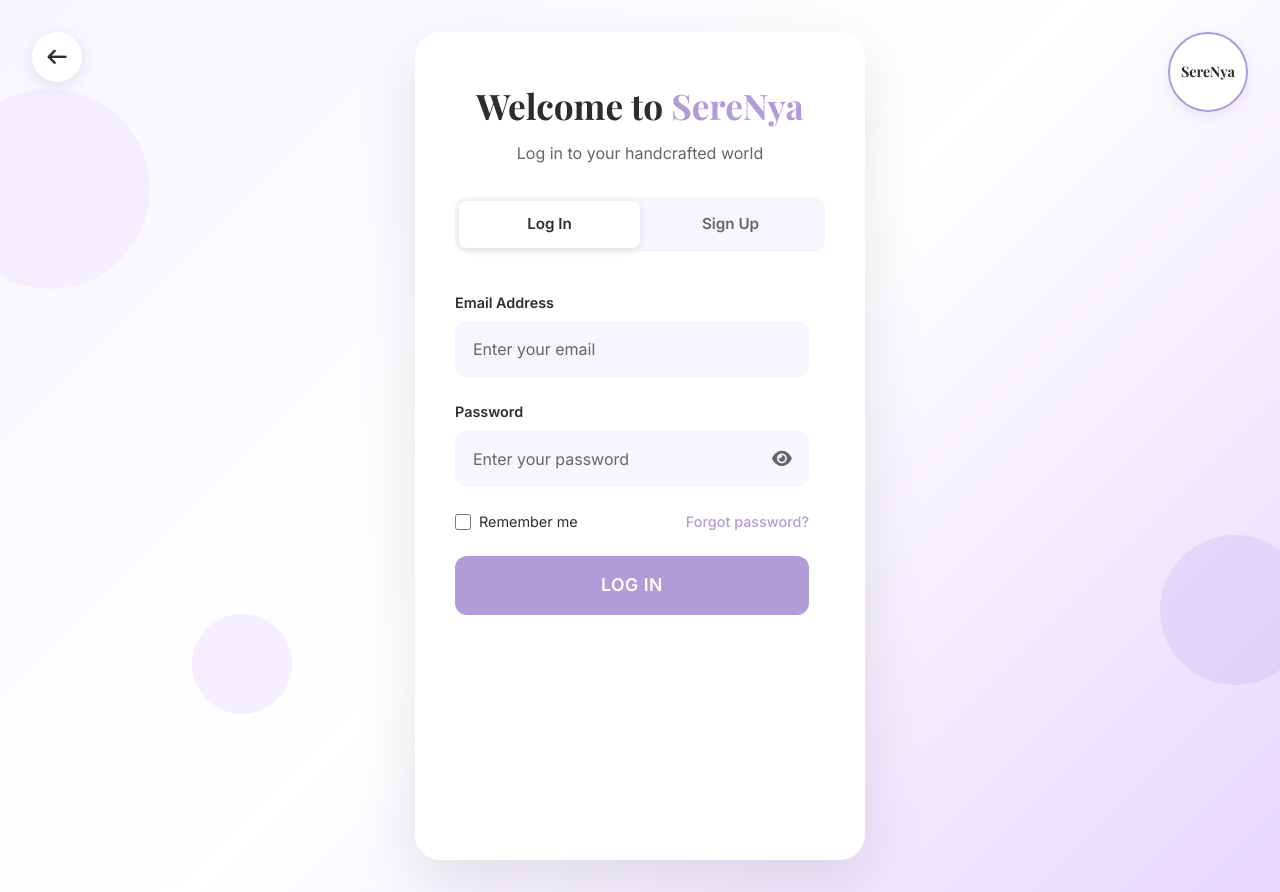
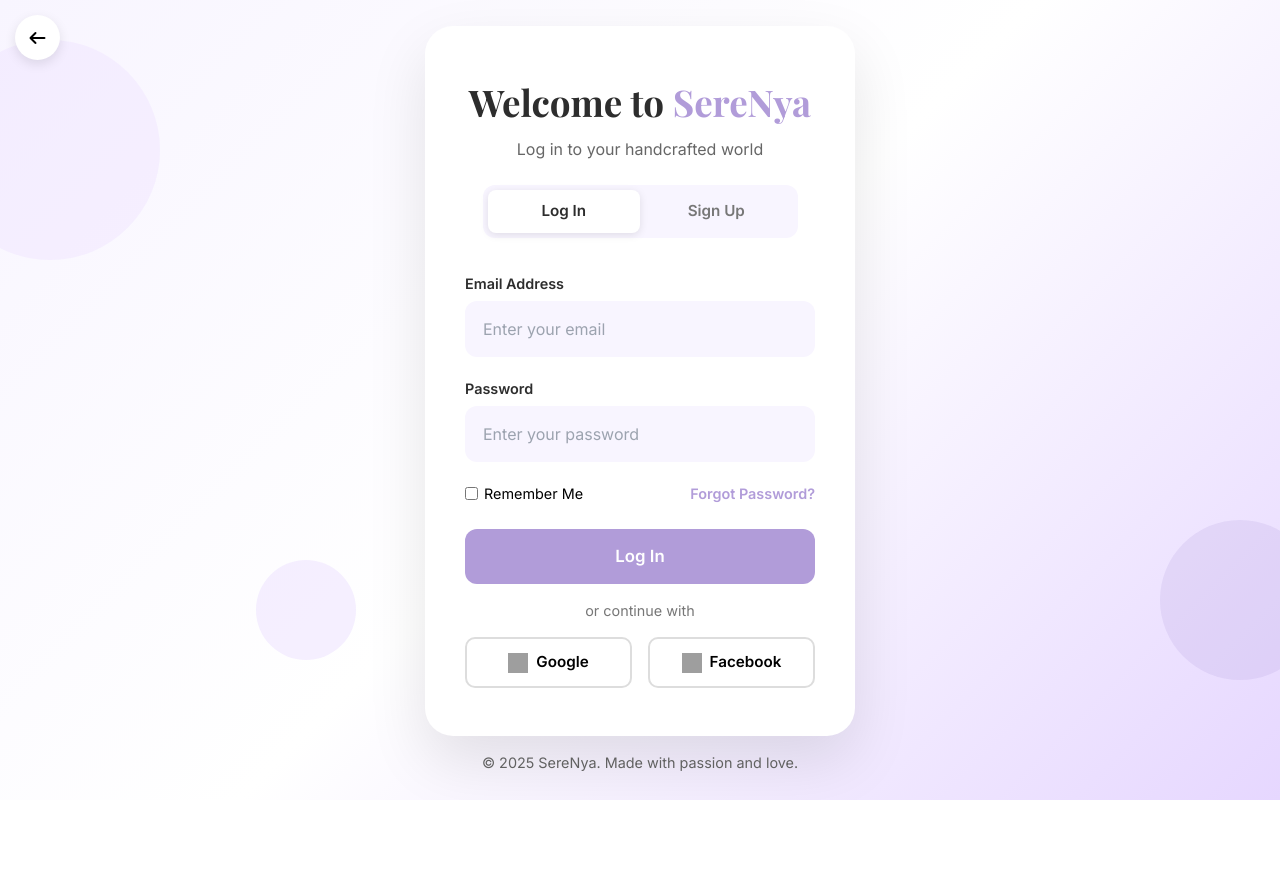
Before and after one commit to haniyabadar/HomePage, a plain HTML site: page login.html in a window 1280 px wide. Shown: the top 892 px of the page. After the commit the page ends 800 px from the top, so only its background shows below. Drawn offline with nearby package versions, Linux system fonts and the light colour scheme; grey boxes are pictures that could not be loaded.

Commit message:
updated files

```diff
--- a/login.html
+++ b/login.html
@@ -15,381 +15,235 @@
       --lilac-subtle: #e6d7ff;
       --neutral-light: #ffffff;
       --neutral-dark: #2d2d2d;
-      --background: #ffffff;
-      --card-bg: #fafafa;
-      --text-dark: #2d2d2d;
-      --text-light: #666666;
       --serenya-pink: #b19cd9;
     }
 
-    .font-playfair { font-family: 'Playfair Display', serif; }
-    .font-inter { font-family: 'Inter', sans-serif; }
-
     body {
-      background: linear-gradient(135deg, var(--lilac-light) 0%, #ffffff 50%, var(--lilac-subtle) 100%);
+      background: linear-gradient(135deg, var(--lilac-light), #ffffff 50%, var(--lilac-subtle));
       min-height: 100vh;
       font-family: 'Inter', sans-serif;
+      display: flex;
+      flex-direction: column;
+      align-items: center;
+      justify-content: center;
       position: relative;
-      overflow-x: hidden;
+      padding: 1rem;
     }
 
-    /* Decorative background elements inspired by reference */
+    /* Decorative circles */
     .bg-decoration {
       position: absolute;
       border-radius: 50%;
-      background: var(--lilac-subtle);
-      opacity: 0.3;
       z-index: 0;
     }
-
-    .bg-decoration:nth-child(1) {
-      width: 200px;
-      height: 200px;
-      top: 10%;
-      left: -50px;
-    }
-
-    .bg-decoration:nth-child(2) {
-      width: 150px;
-      height: 150px;
-      top: 60%;
-      right: -30px;
-      background: var(--serenya-pink);
-      opacity: 0.2;
-    }
-
-    .bg-decoration:nth-child(3) {
-      width: 100px;
-      height: 100px;
-      bottom: 20%;
-      left: 15%;
-      background: var(--accent-color);
-      opacity: 0.4;
-    }
-
-    .container {
-      min-height: 100vh;
-      display: flex;
-      align-items: center;
-      justify-content: center;
-      padding: 2rem 1rem;
-      position: relative;
-      z-index: 1;
-    }
-
-    .back-button {
-      position: absolute;
-      top: 2rem;
-      left: 2rem;
-      background: white;
-      border: none;
-      border-radius: 50%;
-      width: 50px;
-      height: 50px;
-      display: flex;
-      align-items: center;
-      justify-content: center;
-      cursor: pointer;
-      box-shadow: 0 4px 15px rgba(0, 0, 0, 0.1);
-      transition: all 0.3s ease;
-      z-index: 10;
-    }
-
-    .back-button:hover {
-      transform: translateX(-3px);
-      box-shadow: 0 6px 20px rgba(0, 0, 0, 0.15);
-    }
-
-    .back-button i {
-      font-size: 1.2rem;
-      color: var(--text-dark);
-    }
-
-    .brand-badge {
-      position: absolute;
-      top: 2rem;
-      right: 2rem;
-      background: white;
-      border: 2px solid var(--serenya-pink);
-      border-radius: 50%;
-      width: 80px;
-      height: 80px;
-      display: flex;
-      align-items: center;
-      justify-content: center;
-      font-family: 'Playfair Display', serif;
-      font-weight: 700;
-      color: var(--text-dark);
-      font-size: 0.9rem;
-      box-shadow: 0 4px 15px rgba(177, 156, 217, 0.2);
-      z-index: 10;
-    }
+    .bg-decoration:nth-child(1) { width: 220px; height: 220px; top: 5%; left: -60px; background: var(--lilac-subtle); opacity: 0.3; }
+    .bg-decoration:nth-child(2) { width: 160px; height: 160px; bottom: 15%; right: -40px; background: var(--serenya-pink); opacity: 0.2; }
+    .bg-decoration:nth-child(3) { width: 100px; height: 100px; top: 70%; left: 20%; background: var(--accent-color); opacity: 0.4; }
 
     .login-card {
+      position: relative;
+      z-index: 2;
       background: white;
-      border-radius: 25px;
+      border-radius: 28px;
       padding: 3rem 2.5rem;
       width: 100%;
-      max-width: 450px;
-      box-shadow: 0 20px 60px rgba(0, 0, 0, 0.1);
-      position: relative;
-      z-index: 2;
+      max-width: 430px;
+      box-shadow: 0 25px 60px rgba(0, 0, 0, 0.1);
     }
 
     .welcome-section {
       text-align: center;
-      margin-bottom: 2.5rem;
+      margin-bottom: 2.2rem;
+    }
+    .welcome-title {
+      font-family: 'Playfair Display', serif;
+      font-size: 2.3rem;
+      font-weight: 700;
+      color: var(--neutral-dark);
+      margin-bottom: 0.5rem;
+    }
+    .brand-highlight { color: var(--serenya-pink); }
+    .welcome-subtitle {
+      color: #666;
+      font-size: 1rem;
+      margin-bottom: 1.5rem;
     }
 
-    .welcome-title {
-      font-family: 'Playfair Display', serif;
-      font-size: 2.2rem;
-      font-weight: 700;
-      color: var(--text-dark);
-      margin-bottom: 0.5rem;
-    }
-
-    .brand-highlight {
-      color: var(--serenya-pink);
-    }
-
-    .welcome-subtitle {
-      color: var(--text-light);
-      font-size: 1rem;
-      margin-bottom: 2rem;
-    }
-
+    /* Tabs */
     .auth-tabs {
       display: flex;
       background: var(--lilac-light);
       border-radius: 12px;
-      padding: 4px;
-      margin-bottom: 2rem;
+      padding: 5px;
+      margin: 0 auto 2rem auto;
       position: relative;
+      width: 90%;
+      max-width: 350px;
     }
-
     .tab-slider {
       position: absolute;
-      top: 4px;
-      left: 4px;
-      width: calc(50% - 4px);
-      height: calc(100% - 8px);
+      top: 5px;
+      left: 5px;
+      width: calc(50% - 5px);
+      height: calc(100% - 10px);
       background: white;
       border-radius: 8px;
-      transition: transform 0.3s cubic-bezier(0.4, 0, 0.2, 1);
+      transition: transform 0.3s ease;
       box-shadow: 0 2px 8px rgba(0, 0, 0, 0.1);
     }
-
-    .tab-slider.signup {
-      transform: translateX(100%);
-    }
-
+    .tab-slider.signup { transform: translateX(100%); }
     .auth-tab {
       flex: 1;
-      padding: 12px 20px;
+      padding: 10px;
       text-align: center;
       font-weight: 600;
-      color: var(--text-light);
+      font-size: 0.95rem;
+      color: #777;
       cursor: pointer;
-      transition: color 0.3s ease;
-      position: relative;
       z-index: 2;
       border: none;
       background: none;
-      font-size: 0.95rem;
     }
+    .auth-tab.active { color: var(--neutral-dark); }
 
-    .auth-tab.active {
-      color: var(--text-dark);
-    }
-
-    .form-container {
-      position: relative;
-      overflow: hidden;
-    }
-
-    .form-wrapper {
-      display: flex;
-      width: 200%;
-      transition: transform 0.4s cubic-bezier(0.4, 0, 0.2, 1);
-    }
-
-    .form-wrapper.signup {
-      transform: translateX(-50%);
-    }
-
-    .auth-form {
-      width: 50%;
-      padding-right: 1rem;
-      box-sizing: border-box;
-    }
-
-    .auth-form.signup-form {
-      padding-right: 0;
-      padding-left: 1rem;
-    }
-
-    .form-group {
-      margin-bottom: 1.5rem;
-    }
-
+    /* Forms */
+    .form-group { margin-bottom: 1.3rem; }
     .form-label {
       display: block;
+      font-size: 0.9rem;
       font-weight: 600;
-      color: var(--text-dark);
-      margin-bottom: 0.5rem;
-      font-size: 0.9rem;
+      margin-bottom: 0.4rem;
+      color: var(--neutral-dark);
     }
-
     .form-input {
       width: 100%;
       padding: 14px 16px;
       border: 2px solid transparent;
       border-radius: 12px;
       font-size: 1rem;
+      background: var(--lilac-light);
       transition: all 0.3s ease;
-      background: var(--lilac-light);
-      box-sizing: border-box;
-      color: var(--text-dark);
     }
-
-    .form-input::placeholder {
-      color: var(--text-light);
-    }
-
     .form-input:focus {
-      outline: none;
       border-color: var(--serenya-pink);
       background: white;
-      box-shadow: 0 0 0 3px rgba(177, 156, 217, 0.1);
-    }
-
-    .password-container {
-      position: relative;
-    }
-
-    .password-toggle {
-      position: absolute;
-      right: 16px;
-      top: 50%;
-      transform: translateY(-50%);
-      background: none;
-      border: none;
-      color: var(--text-light);
-      cursor: pointer;
-      font-size: 1.1rem;
-      transition: color 0.3s ease;
-    }
-
-    .password-toggle:hover {
-      color: var(--text-dark);
+      box-shadow: 0 0 0 3px rgba(177, 156, 217, 0.15);
+      outline: none;
     }
 
     .form-options {
       display: flex;
+      align-items: center;
       justify-content: space-between;
-      align-items: center;
-      margin-bottom: 1.5rem;
       font-size: 0.9rem;
+      margin-bottom: 1rem;
     }
-
-    .remember-me {
+    .form-options label {
       display: flex;
       align-items: center;
-      gap: 0.5rem;
-      color: var(--text-dark);
+      gap: 6px;
+      cursor: pointer;
     }
-
-    .remember-me input[type="checkbox"] {
-      width: 16px;
-      height: 16px;
-      accent-color: var(--serenya-pink);
-    }
-
-    .forgot-link {
+    .form-options a {
       color: var(--serenya-pink);
       text-decoration: none;
-      font-weight: 500;
-      transition: color 0.3s ease;
+      font-weight: 600;
     }
-
-    .forgot-link:hover {
-      color: var(--text-dark);
-    }
+    .form-options a:hover { text-decoration: underline; }
 
     .submit-button {
       width: 100%;
       background: var(--serenya-pink);
       color: white;
       border: none;
-      padding: 16px 24px;
+      padding: 15px;
       border-radius: 12px;
       font-weight: 700;
-      font-size: 1.1rem;
+      font-size: 1.05rem;
+      margin-top: 0.5rem;
       cursor: pointer;
       transition: all 0.3s ease;
-      text-transform: uppercase;
-      letter-spacing: 0.5px;
-      margin-bottom: 1.5rem;
     }
-
     .submit-button:hover {
       background: #9d7cc7;
       transform: translateY(-2px);
       box-shadow: 0 8px 25px rgba(177, 156, 217, 0.4);
     }
 
-    .submit-button:disabled {
-      opacity: 0.7;
-      cursor: not-allowed;
-      transform: none;
+    /* Back button */
+    .back-button {
+      position: absolute;
+      top: 15px;
+      left: 15px;
+      background: white;
+      border: none;
+      border-radius: 50%;
+      width: 45px;
+      height: 45px;
+      display: flex;
+      align-items: center;
+      justify-content: center;
+      box-shadow: 0 4px 12px rgba(0, 0, 0, 0.1);
+      cursor: pointer;
+      transition: all 0.3s ease;
+      z-index: 10;
+    }
+    .back-button:hover { transform: translateX(-3px); }
+
+    /* Social login */
+    .social-buttons {
+      display: flex;
+      gap: 1rem;
+      margin-top: 0.8rem;
+    }
+    .social-button {
+      flex: 1;
+      display: flex;
+      align-items: center;
+      justify-content: center;
+      gap: 0.5rem;
+      padding: 12px;
+      border-radius: 10px;
+      font-weight: 600;
+      font-size: 0.95rem;
+      border: 2px solid #ddd;
+      background: #fff;
+      cursor: pointer;
+      transition: all 0.3s ease;
+    }
+    .social-button:hover {
+      background: #f5f5f5;
+      border-color: var(--serenya-pink);
+    }
+    .social-button img {
+      width: 20px;
+      height: 20px;
     }
 
-    @media (max-width: 768px) {
-      .container {
-        padding: 1rem;
-      }
-
-      .login-card {
-        padding: 2rem 1.5rem;
-        border-radius: 20px;
-      }
-
-      .welcome-title {
-        font-size: 1.8rem;
-      }
-
-      .back-button, .brand-badge {
-        position: fixed;
-      }
-
-      .brand-badge {
-        width: 60px;
-        height: 60px;
-        font-size: 0.8rem;
-      }
+    /* Footer */
+    footer {
+      margin-top: 1rem;
+      text-align: center;
+      color: #666;
+      font-size: 0.9rem;
     }
   </style>
 </head>
 <body>
+  <!-- Decorations -->
   <div class="bg-decoration"></div>
   <div class="bg-decoration"></div>
   <div class="bg-decoration"></div>
 
-  <button class="back-button" onclick="window.location.href='homepage.html'">
+  <!-- Back button OUTSIDE card -->
+  <button class="back-button" onclick="window.location.href='index.html'">
     <i class="fas fa-arrow-left"></i>
   </button>
 
-  <div class="brand-badge">
-    SereNya
-  </div>
-
-  <div class="container">
   <div class="login-card">
     <div class="welcome-section">
       <h1 class="welcome-title">Welcome to <span class="brand-highlight">SereNya</span></h1>
       <p class="welcome-subtitle">Log in to your handcrafted world</p>
-
       <div class="auth-tabs">
         <div class="tab-slider" id="tabSlider"></div>
         <button class="auth-tab active" id="loginTab" onclick="switchToLogin()">Log In</button>
@@ -397,180 +251,88 @@
       </div>
     </div>
 
-      <div class="form-container">
-        <div class="form-wrapper" id="formWrapper">
-          <form class="auth-form" id="loginForm" onsubmit="handleLogin(event)">
+    <!-- Login form -->
+    <form id="loginForm" class="auth-form" onsubmit="handleLogin(event)">
       <div class="form-group">
         <label class="form-label" for="loginEmail">Email Address</label>
-              <input type="email" class="form-input" id="loginEmail" placeholder="Enter your email" required>
+        <input type="email" id="loginEmail" class="form-input" placeholder="Enter your email" required>
+      </div>
+      <div class="form-group">
+        <label class="form-label" for="loginPassword">Password</label>
+        <input type="password" id="loginPassword" class="form-input" placeholder="Enter your password" required>
       </div>
 
-            <div class="form-group">
-              <label class="form-label" for="loginPassword">Password</label>
-              <div class="password-container">
-                <input type="password" class="form-input" id="loginPassword" placeholder="Enter your password" required>
-                <button type="button" class="password-toggle" onclick="togglePassword('loginPassword', this)">
-                  <i class="fas fa-eye"></i>
-                </button>
-              </div>
-            </div>
-
+      <!-- Remember me + forgot password -->
       <div class="form-options">
-              <label class="remember-me">
-                <input type="checkbox" id="rememberMe">
-                Remember me
+        <label>
+          <input type="checkbox" id="rememberMe"> Remember Me
         </label>
-              <a href="#" class="forgot-link" onclick="forgotPassword()">Forgot password?</a>
+        <a href="#">Forgot Password?</a>
       </div>
 
       <button type="submit" class="submit-button">Log In</button>
+
+      <!-- Or continue with -->
+      <p style="text-align:center; margin:1rem 0; color:#777; font-size:0.9rem;">or continue with</p>
+
+      <!-- Social login options -->
+      <div class="social-buttons">
+        <button type="button" class="social-button">
+            <img src="https://upload.wikimedia.org/wikipedia/commons/5/53/Google_%22G%22_Logo.svg"
+                alt="Google logo"
+                style="width:20px; height:20px;">
+             Google
+            </button>
+        <button type="button" class="social-button">
+          <img src="https://upload.wikimedia.org/wikipedia/commons/0/05/Facebook_Logo_(2019).png" alt="Facebook logo"> Facebook
+        </button>
+      </div>
     </form>
 
-          <form class="auth-form signup-form" id="signupForm" onsubmit="handleSignup(event)">
+    <!-- Signup form -->
+    <form id="signupForm" class="auth-form" style="display:none;" onsubmit="handleSignup(event)">
       <div class="form-group">
         <label class="form-label" for="signupName">Full Name</label>
-              <input type="text" class="form-input" id="signupName" placeholder="Enter your full name" required>
+        <input type="text" id="signupName" class="form-input" placeholder="Enter your full name" required>
       </div>
-
       <div class="form-group">
         <label class="form-label" for="signupEmail">Email Address</label>
-              <input type="email" class="form-input" id="signupEmail" placeholder="Enter your email" required>
+        <input type="email" id="signupEmail" class="form-input" placeholder="Enter your email" required>
       </div>
-
       <div class="form-group">
         <label class="form-label" for="signupPassword">Password</label>
-              <div class="password-container">
-                <input type="password" class="form-input" id="signupPassword" placeholder="Create a password" required>
-                <button type="button" class="password-toggle" onclick="togglePassword('signupPassword', this)">
-                  <i class="fas fa-eye"></i>
-                </button>
+        <input type="password" id="signupPassword" class="form-input" placeholder="Create a password" required>
       </div>
-            </div>
-
       <div class="form-group">
         <label class="form-label" for="confirmPassword">Confirm Password</label>
-              <div class="password-container">
-                <input type="password" class="form-input" id="confirmPassword" placeholder="Confirm your password" required>
-                <button type="button" class="password-toggle" onclick="togglePassword('confirmPassword', this)">
-                  <i class="fas fa-eye"></i>
-                </button>
+        <input type="password" id="confirmPassword" class="form-input" placeholder="Confirm password" required>
       </div>
-            </div>
-
       <button type="submit" class="submit-button">Sign Up</button>
     </form>
   </div>
-      </div>
-    </div>
-  </div>
+
+  <!-- Footer -->
+  <footer>
+    © 2025 SereNya. Made with passion and love.
+  </footer>
 
   <script>
     function switchToLogin() {
-      const loginTab = document.getElementById('loginTab');
-      const signupTab = document.getElementById('signupTab');
-      const tabSlider = document.getElementById('tabSlider');
-      const formWrapper = document.getElementById('formWrapper');
-
-      loginTab.classList.add('active');
-      signupTab.classList.remove('active');
-      tabSlider.classList.remove('signup');
-      formWrapper.classList.remove('signup');
+      document.getElementById('loginForm').style.display = 'block';
+      document.getElementById('signupForm').style.display = 'none';
+      document.getElementById('loginTab').classList.add('active');
+      document.getElementById('signupTab').classList.remove('active');
+      document.getElementById('tabSlider').classList.remove('signup');
     }
-
     function switchToSignup() {
-      const loginTab = document.getElementById('loginTab');
-      const signupTab = document.getElementById('signupTab');
-      const tabSlider = document.getElementById('tabSlider');
-      const formWrapper = document.getElementById('formWrapper');
-
-      signupTab.classList.add('active');
-      loginTab.classList.remove('active');
-      tabSlider.classList.add('signup');
-      formWrapper.classList.add('signup');
+      document.getElementById('loginForm').style.display = 'none';
+      document.getElementById('signupForm').style.display = 'block';
+      document.getElementById('signupTab').classList.add('active');
+      document.getElementById('loginTab').classList.remove('active');
+      document.getElementById('tabSlider').classList.add('signup');
     }
-
-    function togglePassword(inputId, button) {
-      const input = document.getElementById(inputId);
-      const icon = button.querySelector('i');
-
-      if (input.type === 'password') {
-        input.type = 'text';
-        icon.classList.remove('fa-eye');
-        icon.classList.add('fa-eye-slash');
-      } else {
-        input.type = 'password';
-        icon.classList.remove('fa-eye-slash');
-        icon.classList.add('fa-eye');
-      }
-    }
-
-    function handleLogin(event) {
-      event.preventDefault();
-
-      const email = document.getElementById('loginEmail').value;
-      const password = document.getElementById('loginPassword').value;
-      const button = event.target.querySelector('.submit-button');
-
-      if (!email || !password) {
-        alert('Please fill in all fields');
-        return;
-      }
-
-      const originalText = button.textContent;
-      button.textContent = 'Logging In...';
-      button.disabled = true;
-
-      setTimeout(() => {
-        button.textContent = 'Welcome Back!';
-        button.style.background = '#2ed573';
-
-        setTimeout(() => {
-          window.location.href = 'homepage.html';
-        }, 1500);
-      }, 1000);
-    }
-
-    function handleSignup(event) {
-      event.preventDefault();
-
-      const name = document.getElementById('signupName').value;
-      const email = document.getElementById('signupEmail').value;
-      const password = document.getElementById('signupPassword').value;
-      const confirmPassword = document.getElementById('confirmPassword').value;
-      const button = event.target.querySelector('.submit-button');
-
-      if (!name || !email || !password || !confirmPassword) {
-        alert('Please fill in all fields');
-        return;
-      }
-
-      if (password !== confirmPassword) {
-        alert('Passwords do not match!');
-        return;
-      }
-
-      if (password.length < 6) {
-        alert('Password must be at least 6 characters long');
-        return;
-      }
-
-      const originalText = button.textContent;
-      button.textContent = 'Creating Account...';
-      button.disabled = true;
-
-      setTimeout(() => {
-        button.textContent = 'Account Created!';
-        button.style.background = '#2ed573';
-
-        setTimeout(() => {
-          window.location.href = 'homepage.html';
-        }, 1500);
-      }, 1000);
-    }
-
-    function forgotPassword() {
-      alert('Password reset functionality would be implemented here');
-    }
+    function handleLogin(e){ e.preventDefault(); alert("Logged in!"); }
+    function handleSignup(e){ e.preventDefault(); alert("Signed up!"); }
   </script>
 </body>
 </html>
```
Also changed, not shown: index.html (+1 -1 lines), silk.html (+1 -1 lines). Lines whose indentation alone changed are shown as unchanged.
